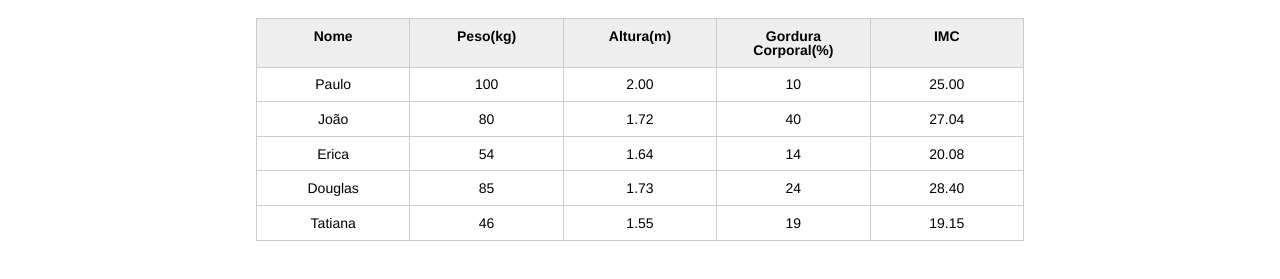
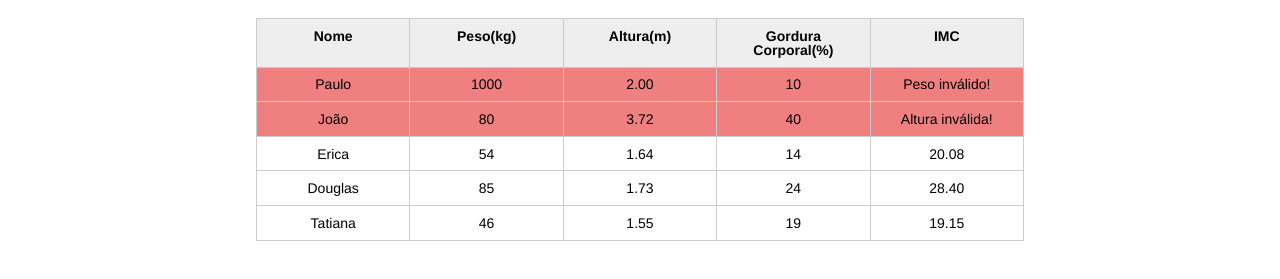
Before and after one commit to Carllotta/AparecidaNutricao-AluraProj, a plain HTML site: page introducao-javascript/index.html in a window 1280 px wide. Shown: the part 123-402 px from the top of the page. Drawn offline with Linux system fonts and the light colour scheme.

Commit message:
Adicionando estilos com JS

```diff
--- a/introducao-javascript/css/index.css
+++ b/introducao-javascript/css/index.css
@@ -132,3 +132,7 @@ button[disabled=disabled], button:disabled {
 .campo-invalido{
 	border: 1px solid red;
 }
+
+.paciente-invalido{
+	background-color: lightcoral;
+}
--- a/introducao-javascript/index.html
+++ b/introducao-javascript/index.html
@@ -31,7 +31,7 @@
 					<tbody id="tabela-pacientes">
 						<tr class="paciente">
 							<td class="info-nome">Paulo</td>
-							<td class="info-peso">100</td>
+							<td class="info-peso">1000</td>
 							<td class="info-altura">2.00</td>
 							<td class="info-gordura">10</td>
 							<td class="info-imc">0</td>
@@ -40,7 +40,7 @@
 						<tr class="paciente" >
 							<td class="info-nome">João</td>
 							<td class="info-peso">80</td>
-							<td class="info-altura">1.72</td>
+							<td class="info-altura">3.72</td>
 							<td class="info-gordura">40</td>
 							<td class="info-imc">0</td>
 						</tr>
--- a/introducao-javascript/js/principal.js
+++ b/introducao-javascript/js/principal.js
@@ -20,12 +20,14 @@ for(var i = 0; i < pacientes.length; i++){
 
     if (peso <= 0 || peso >= 1000){
         pesoEhValido = false;
-        tdImc.textContent = "Peso inválido!"
+        tdImc.textContent = "Peso inválido!";
+        paciente.classList.add("paciente-invalido");
     }
 
     if (altura <= 0 || altura >= 3.00){
         alturaEhValida = false;
-        tdImc.textContent = "Altura inválida!"
+        tdImc.textContent = "Altura inválida!";
+        paciente.classList.add("paciente-invalido");
     }
 
     if (pesoEhValido && alturaEhValida){
```
